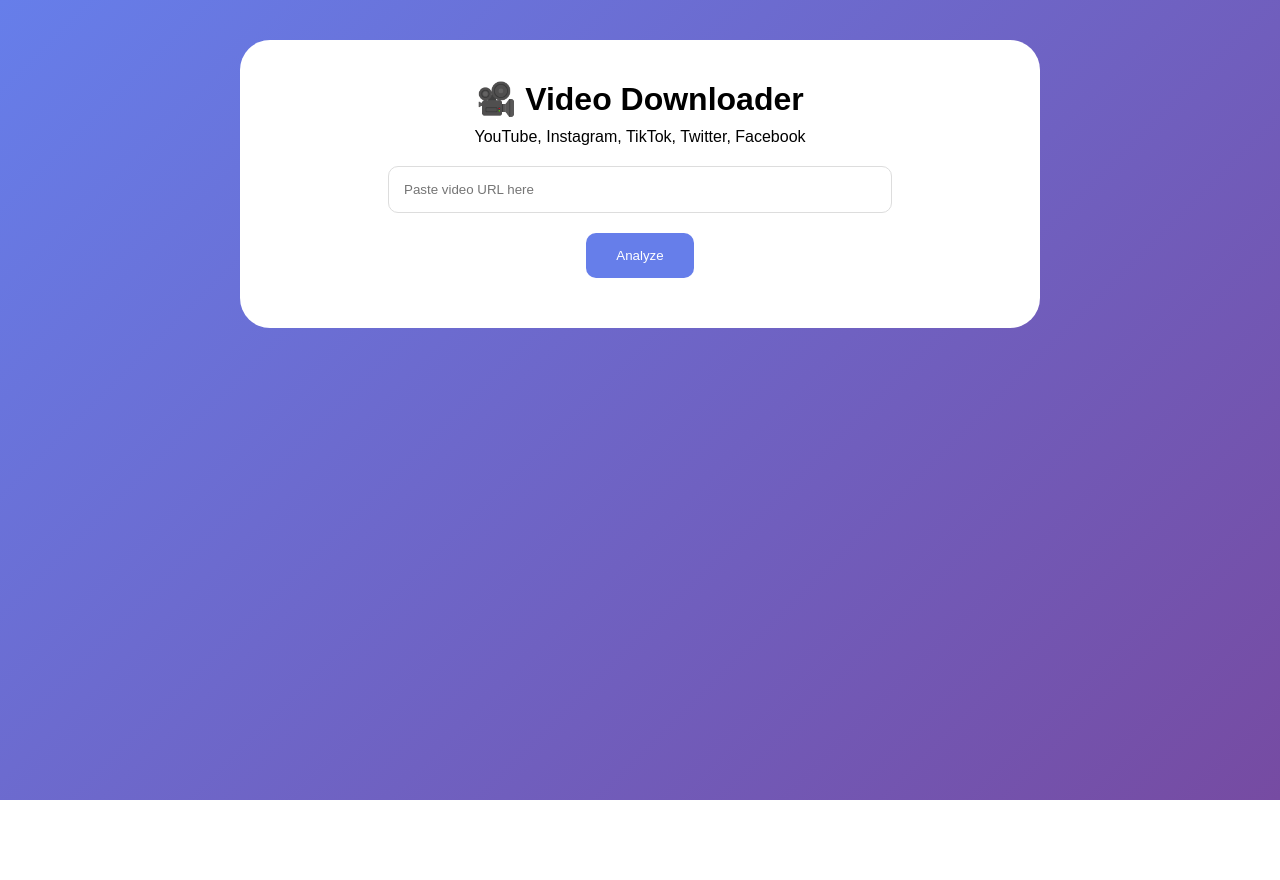
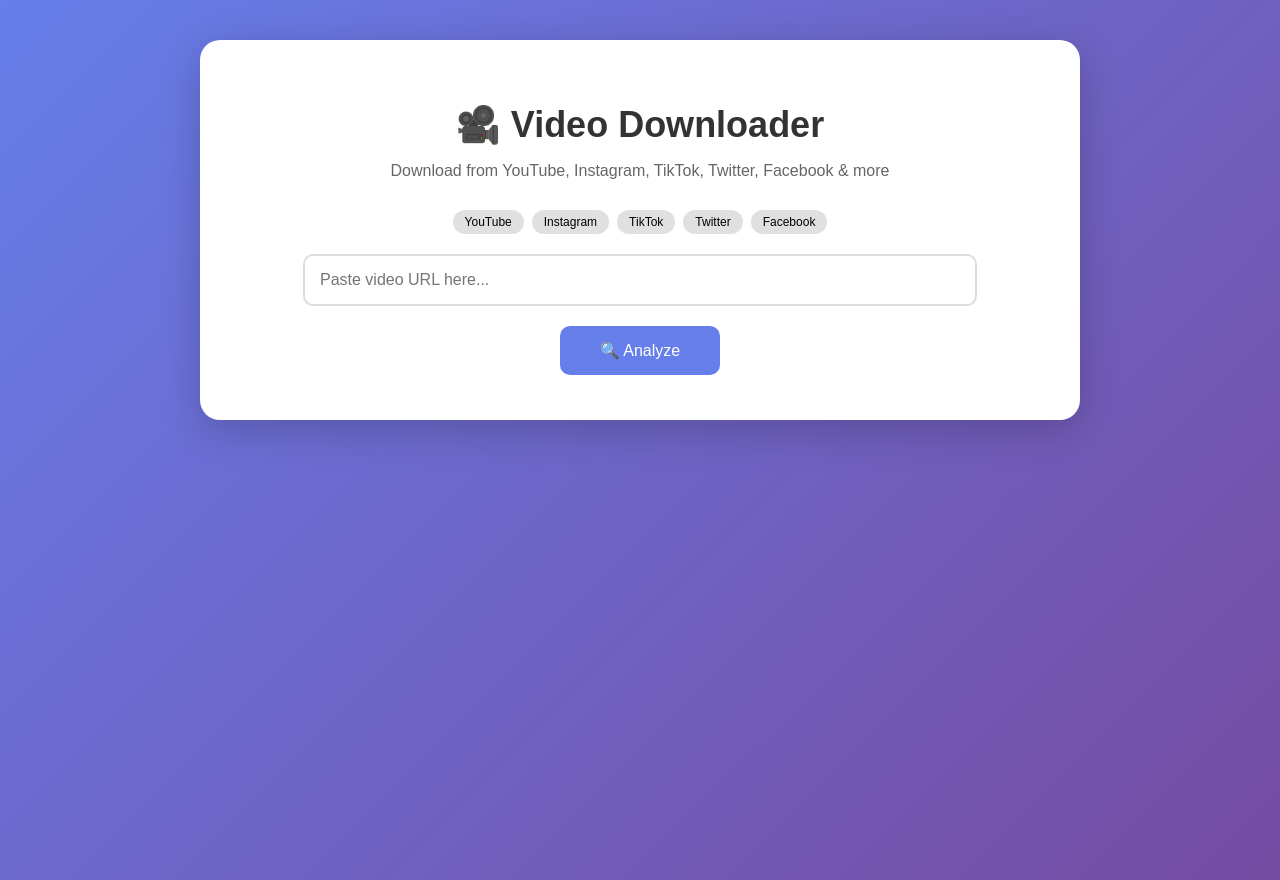
Before and after one commit to majestyjames25-collab/videodownloader, a Flask app: page / in a window 1280 px wide. Before the commit the page ends 800 px from the top, so only its background shows below. Run offline with Flask 3, Linux system fonts and the light colour scheme; some libraries are stand-ins or nearby versions.

Commit message:
Update index.html

```diff
--- a/templates/index.html
+++ b/templates/index.html
@@ -1,37 +1,146 @@
 <!DOCTYPE html>
-<html lang="en">
+<html>
 <head>
-    <meta charset="UTF-8">
-    <meta name="viewport" content="width=device-width, initial-scale=1.0">
     <title>Video Downloader</title>
+    <meta name="viewport" content="width=device-width, initial-scale=1">
     <style>
-        *{margin:0;padding:0;box-sizing:border-box;}
-        body{font-family:Arial;background:linear-gradient(135deg,#667eea,#764ba2);min-height:100vh;padding:40px 20px;}
-        .container{max-width:800px;margin:0 auto;background:white;border-radius:30px;padding:40px;text-align:center;}
-        h1{font-size:32px;margin-bottom:10px;}
-        input{width:70%;padding:15px;margin:20px 0;border:1px solid #ddd;border-radius:10px;}
-        button{padding:15px 30px;background:#667eea;color:white;border:none;border-radius:10px;cursor:pointer;}
-        .loader{display:none;margin:20px;}
-        .error{color:red;margin:10px;}
-        .preview{display:none;margin-top:20px;text-align:left;}
-        img{max-width:100%;border-radius:10px;}
-        .quality-btn{padding:10px;margin:5px;background:#f0f0f0;border:none;border-radius:5px;cursor:pointer;}
+        body {
+            font-family: Arial, sans-serif;
+            background: linear-gradient(135deg, #667eea, #764ba2);
+            min-height: 100vh;
+            margin: 0;
+            padding: 40px 20px;
+        }
+        .container {
+            max-width: 800px;
+            margin: 0 auto;
+            background: white;
+            border-radius: 20px;
+            padding: 40px;
+            text-align: center;
+            box-shadow: 0 10px 40px rgba(0,0,0,0.2);
+        }
+        h1 {
+            font-size: 36px;
+            margin-bottom: 10px;
+            color: #333;
+        }
+        p {
+            color: #666;
+            margin-bottom: 30px;
+        }
+        input {
+            width: 80%;
+            padding: 15px;
+            font-size: 16px;
+            border: 2px solid #ddd;
+            border-radius: 10px;
+            margin-bottom: 15px;
+        }
+        button {
+            background: #667eea;
+            color: white;
+            border: none;
+            padding: 15px 40px;
+            font-size: 16px;
+            border-radius: 10px;
+            cursor: pointer;
+            margin: 5px;
+        }
+        button:hover {
+            background: #5a67d8;
+        }
+        .loader {
+            display: none;
+            margin: 20px;
+            color: #667eea;
+        }
+        .error {
+            color: red;
+            margin: 20px;
+            padding: 10px;
+            background: #fee;
+            border-radius: 10px;
+            display: none;
+        }
+        .preview {
+            display: none;
+            margin-top: 30px;
+            padding-top: 30px;
+            border-top: 2px solid #eee;
+        }
+        .thumbnail {
+            max-width: 100%;
+            border-radius: 10px;
+            margin-bottom: 15px;
+        }
+        .title {
+            font-size: 20px;
+            font-weight: bold;
+            margin-bottom: 15px;
+        }
+        .quality-buttons {
+            display: flex;
+            flex-wrap: wrap;
+            gap: 10px;
+            justify-content: center;
+            margin: 20px 0;
+        }
+        .quality-btn {
+            background: #f0f0f0;
+            color: #333;
+            padding: 10px 20px;
+            font-size: 14px;
+        }
+        .quality-btn.selected {
+            background: #28a745;
+            color: white;
+        }
+        .download-btn {
+            background: #28a745;
+            font-size: 18px;
+            padding: 15px 50px;
+        }
+        .badges {
+            display: flex;
+            flex-wrap: wrap;
+            gap: 8px;
+            justify-content: center;
+            margin-bottom: 20px;
+        }
+        .badge {
+            background: #e0e0e0;
+            padding: 5px 12px;
+            border-radius: 20px;
+            font-size: 12px;
+        }
     </style>
 </head>
 <body>
 <div class="container">
     <h1>🎥 Video Downloader</h1>
-    <p>YouTube, Instagram, TikTok, Twitter, Facebook</p>
-    <input type="text" id="urlInput" placeholder="Paste video URL here">
+    <p>Download from YouTube, Instagram, TikTok, Twitter, Facebook & more</p>
+
+    <div class="badges">
+        <span class="badge">YouTube</span>
+        <span class="badge">Instagram</span>
+        <span class="badge">TikTok</span>
+        <span class="badge">Twitter</span>
+        <span class="badge">Facebook</span>
+    </div>
+
+    <input type="text" id="url" placeholder="Paste video URL here...">
     <br>
-    <button onclick="fetchVideo()">Analyze</button>
-    <div id="loader" class="loader">Loading...</div>
-    <div id="error" class="error"></div>
-    <div id="preview" class="preview">
-        <img id="thumbnail" src="">
-        <h3 id="title"></h3>
-        <div id="qualities"></div>
-        <button id="downloadBtn" style="display:none;" onclick="downloadVideo()">Download</button>
+    <button onclick="getInfo()">🔍 Analyze</button>
+
+    <div class="loader" id="loader">⏳ Processing...</div>
+    <div class="error" id="error"></div>
+
+    <div class="preview" id="preview">
+        <img class="thumbnail" id="thumbnail" src="">
+        <div class="title" id="title"></div>
+        <div class="quality-buttons" id="qualities"></div>
+        <button class="download-btn" onclick="download()">⬇️ Download Video</button>
     </div>
 </div>
 
@@ -39,73 +148,116 @@
 let currentUrl = '';
 let currentFormat = '';
 
-async function fetchVideo() {
-    const url = document.getElementById('urlInput').value;
-    if(!url){
-        alert('Enter URL');
+async function getInfo() {
+    const url = document.getElementById('url').value;
+    if (!url) {
+        showError('Please enter a URL');
         return;
     }
+
     currentUrl = url;
-    document.getElementById('loader').style.display = 'block';
-    document.getElementById('error').innerHTML = '';
+    showLoader(true);
+    hideError();
+    hidePreview();
 
-    try{
-        const res = await fetch('/api/info', {
-            method:'POST',
-            headers:{'Content-Type':'application/json'},
-            body:JSON.stringify({url:url})
+    try {
+        const response = await fetch('/api/info', {
+            method: 'POST',
+            headers: { 'Content-Type': 'application/json' },
+            body: JSON.stringify({ url: url })
         });
-        const data = await res.json();
-        if(data.success){
-            document.getElementById('preview').style.display = 'block';
-            document.getElementById('thumbnail').src = data.thumbnail;
-            document.getElementById('title').innerHTML = data.title;
-            const qDiv = document.getElementById('qualities');
-            qDiv.innerHTML = '<h4>Select Quality:</h4>';
-            data.formats.forEach(f => {
+
+        const data = await response.json();
+
+        if (data.success) {
+            document.getElementById('thumbnail').src = data.thumbnail || 'https://via.placeholder.com/300x200?text=No+Thumbnail';
+            document.getElementById('title').innerText = data.title;
+
+            const qualitiesDiv = document.getElementById('qualities');
+            qualitiesDiv.innerHTML = '';
+
+            data.formats.forEach(format => {
                 const btn = document.createElement('button');
+                btn.innerText = `${format.resolution} (${format.ext})`;
                 btn.className = 'quality-btn';
-                btn.innerHTML = f.resolution + ' (' + f.ext + ')';
-                btn.onclick = () => {
-                    currentFormat = f.format_id;
-                    document.getElementById('downloadBtn').style.display = 'block';
-                };
-                qDiv.appendChild(btn);
+                btn.onclick = () => selectQuality(format.format_id, btn);
+                qualitiesDiv.appendChild(btn);
             });
+
+            showPreview();
         } else {
-            document.getElementById('error').innerHTML = data.error;
+            showError(data.error || 'Failed to get video info');
         }
-    } catch(e){
-        document.getElementById('error').innerHTML = 'Error: ' + e.message;
+    } catch (err) {
+        showError('Network error: ' + err.message);
     }
-    document.getElementById('loader').style.display = 'none';
+
+    showLoader(false);
 }
 
-async function downloadVideo() {
-    if(!currentFormat){
-        alert('Select quality first');
+function selectQuality(formatId, btn) {
+    currentFormat = formatId;
+    document.querySelectorAll('.quality-btn').forEach(b => b.classList.remove('selected'));
+    btn.classList.add('selected');
+}
+
+async function download() {
+    if (!currentFormat) {
+        alert('Please select a video quality first');
         return;
     }
-    document.getElementById('loader').style.display = 'block';
-    try{
-        const res = await fetch('/api/download', {
-            method:'POST',
-            headers:{'Content-Type':'application/json'},
-            body:JSON.stringify({url:currentUrl, format_id:currentFormat, type:'video'})
+
+    showLoader(true);
+
+    try {
+        const response = await fetch('/api/download', {
+            method: 'POST',
+            headers: { 'Content-Type': 'application/json' },
+            body: JSON.stringify({
+                url: currentUrl,
+                format_id: currentFormat
+            })
         });
-        if(res.ok){
-            const blob = await res.blob();
+
+        if (response.ok) {
+            const blob = await response.blob();
             const a = document.createElement('a');
             a.href = URL.createObjectURL(blob);
             a.download = 'video.mp4';
             a.click();
+            URL.revokeObjectURL(a.href);
         } else {
-            alert('Download failed');
+            const error = await response.json();
+            alert('Download failed: ' + error.error);
         }
-    } catch(e){
-        alert('Error: ' + e.message);
+    } catch (err) {
+        alert('Download error: ' + err.message);
     }
-    document.getElementById('loader').style.display = 'none';
+
+    showLoader(false);
+}
+
+function showLoader(show) {
+    document.getElementById('loader').style.display = show ? 'block' : 'none';
+}
+
+function showError(msg) {
+    const errorDiv = document.getElementById('error');
+    errorDiv.innerText = msg;
+    errorDiv.style.display = 'block';
+    setTimeout(() => errorDiv.style.display = 'none', 5000);
+}
+
+function hideError() {
+    document.getElementById('error').style.display = 'none';
+}
+
+function showPreview() {
+    document.getElementById('preview').style.display = 'block';
+}
+
+function hidePreview() {
+    document.getElementById('preview').style.display = 'none';
 }
 </script>
 </body>
```
